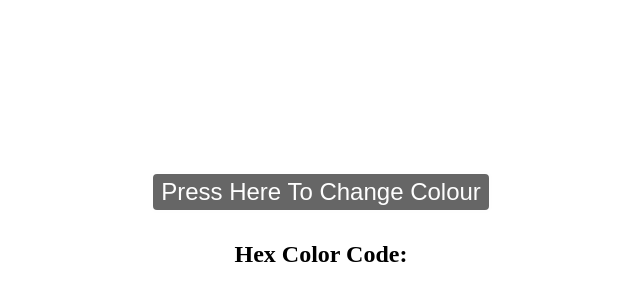
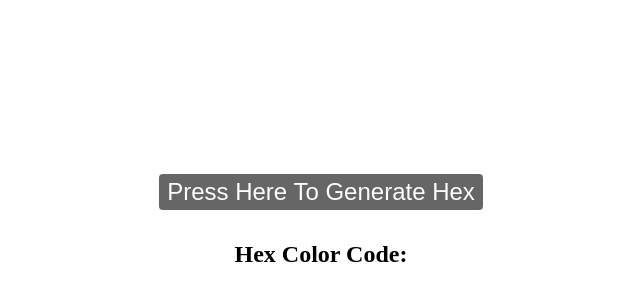
Before and after one commit to jdkwolik/Random-Hex-Color-Generator, a plain HTML site: page index.html in a window 1280 px wide. Shown: the part 178-478 px from the top of the page, without its empty margins (319-959 px from the left). Drawn offline with Linux system fonts and the light colour scheme.

Commit message:
update HTMl

```diff
--- a/index.html
+++ b/index.html
@@ -8,7 +8,7 @@
   </head>
   <body>
     <div class="container">
-      <button type="button" class="hexBtn">Press Here To Change Colour</button>
+      <button type="button" class="hexBtn">Press Here To Generate Hex</button>
       <h2 class="hexColor">Hex Color Code: <span class="hex"></span></h2>
     </div>
     <script src="script.js"></script>
```
